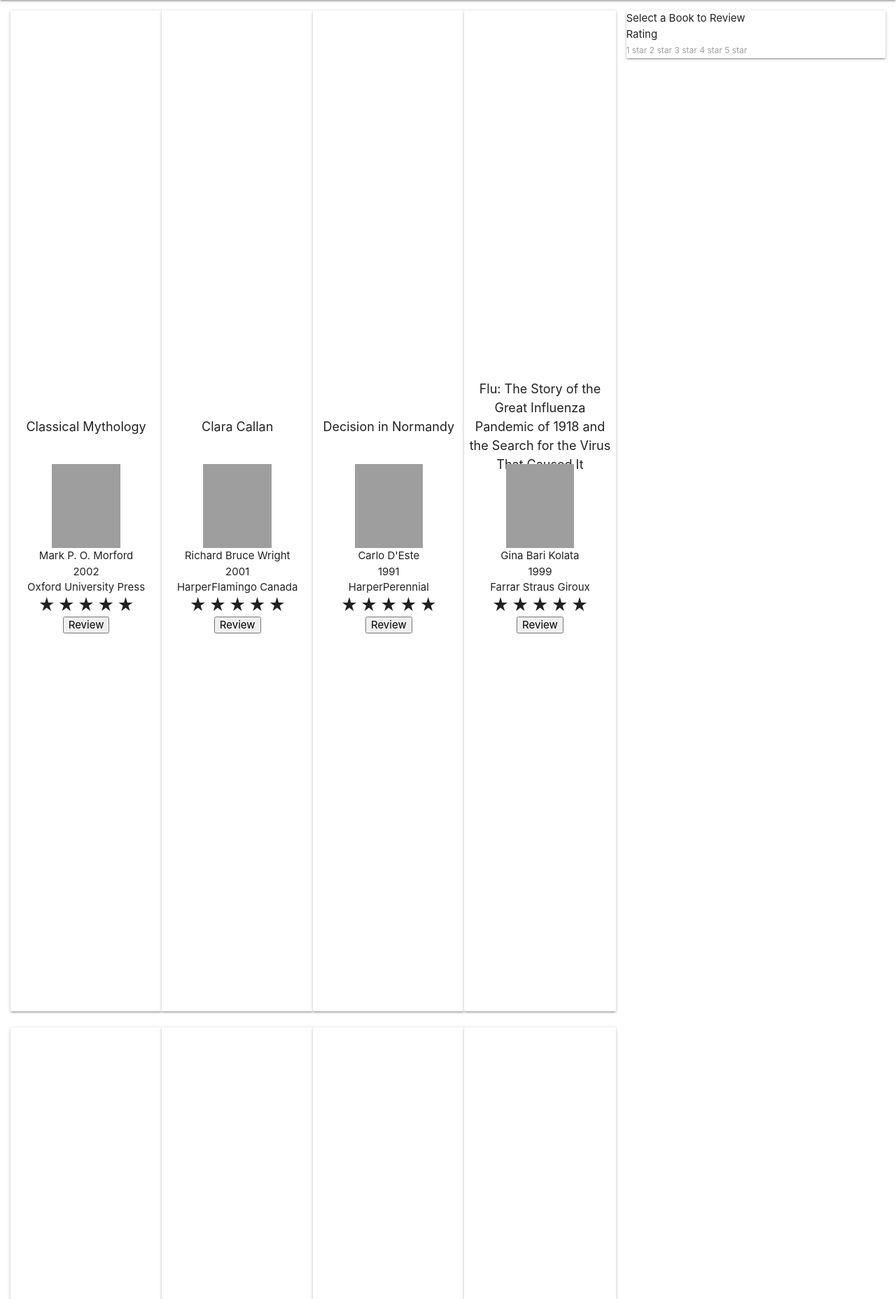
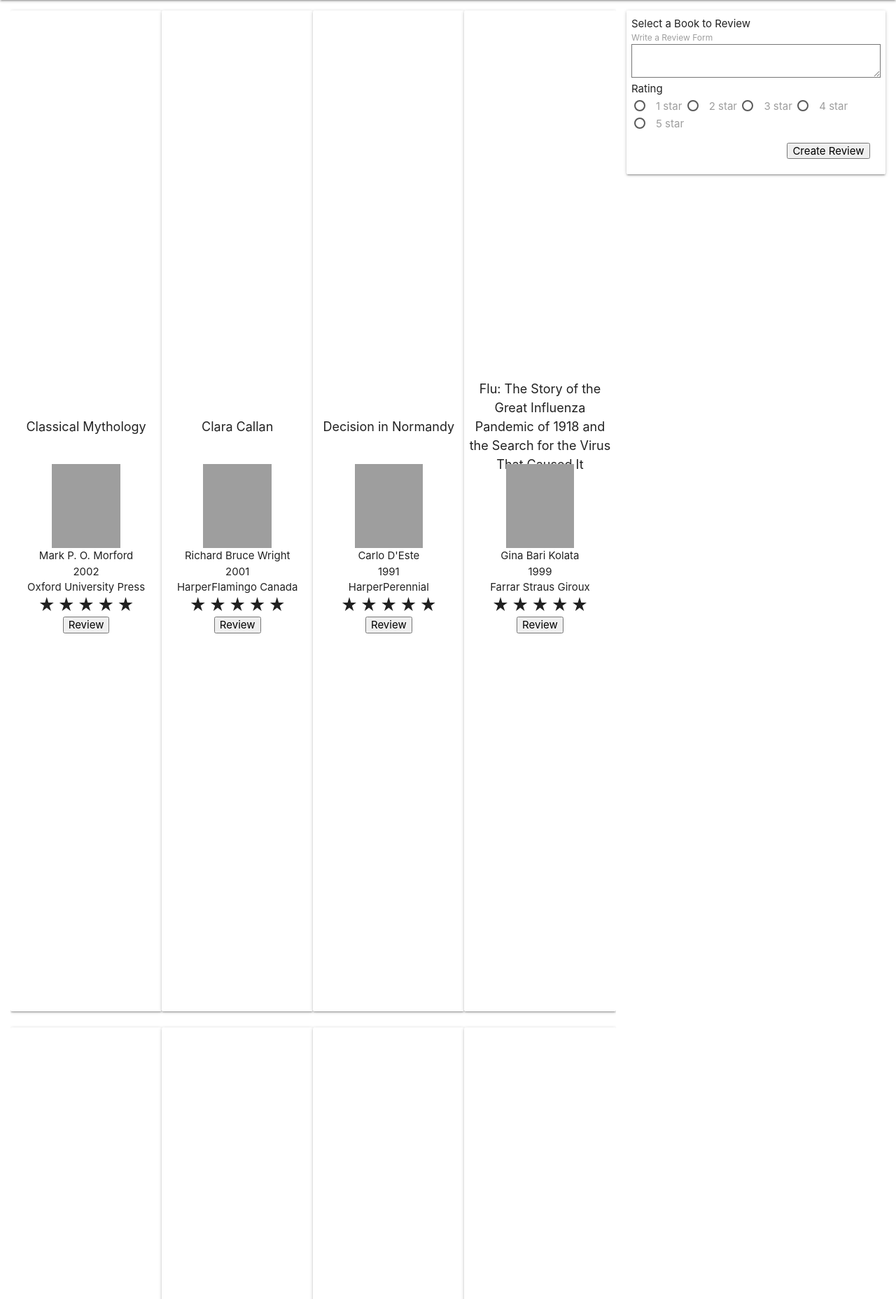
Before and after one commit to munesha55/fe2022, a Flask app: page / in a window 1280 px wide. Shown: the part 64-1920 px from the top of the page at 70% size. Run offline with Flask 2, Linux system fonts and the light colour scheme; data comes from the database, SQL or seed files in the repository; grey boxes are pictures that could not be loaded.

Commit message:
get form to work

```diff
--- a/App/static/index.html
+++ b/App/static/index.html
@@ -31,35 +31,39 @@
 			<div id="reviews">
 				<div class="card">
 					<span id="form-title">Select a Book to Review</span>
-					<form action="#" onclick="submit()">
+					<form action="#" id="reviewForm" onsubmit="addReview();">
 						<label
-							Write a Review Form
-							<textarea name="text" id="" cols="30" rows="10"></textarea>
+							<span>Write a Review Form</span>
+							<textarea name="text" style="height: 4em; width: 100%;"></textarea>
 						</label>
 						<span>Rating</span>
 						<div>
 							<label>
-								<input type="radio" name="rating" value="1">
-								1 star
+								<input type="radio" name="rating" value="1" class="with-gap">
+								<span>1 star</span>
 							</label>
 							<label>
-								<input type="radio" name="rating" value="2">
-								2 star
+								<input type="radio" name="rating" value="2" class="with-gap">
+								<span>2 star</span>
 							</label>
 							<label>
-								<input type="radio" name="rating" value="3">
-								3 star
+								<input type="radio" name="rating" value="3" class="with-gap">
+								<span>3 star</span>
 							</label>
 							<label>
-								<input type="radio" name="rating" value="4">
-								4 star
+								<input type="radio" name="rating" value="4" class="with-gap">
+								<span>4 star</span>
 							</label>
 							<label>
-								<input type="radio" name="rating" value="5">
-								5 star
+								<input type="radio" name="rating" value="5" class="with-gap">
+								<span>5 star</span>
 							</label>
 						</div>
+						<button type="button" onclick="addReview();">Create Review</button>
 					</form>
+				</div>
+				<div id="reviewList">
+
 				</div>
 			</div>
 		</div>
--- a/App/static/main.js
+++ b/App/static/main.js
@@ -32,3 +32,21 @@
 	// books.innerHTML = `<h1>TEST</h1>`;
 	load_books();
 });
+
+async function get_reviews(formData){
+	let response = await fetch(`/createReview/${formData}`);
+	let results = await response.json();
+	return results;
+}
+
+const reviews = document.getElementById("reviewList");
+function addReview(e){
+	let formData = new FormData(document.getElementById("reviewForm"));
+	// let results = get_reviews(formData);
+	let html = `<h1>${formData.get('text')}</h1>`;
+	// for (let review of results){
+
+	// }
+	reviews.innerHTML = html;
+	e.preventDefault();
+}
--- a/App/static/style.css
+++ b/App/static/style.css
@@ -1,5 +1,9 @@
 *{
 	box-sizing: border-box;
+}
+
+body{
+	overflow: hidden;
 }
 
 #content{
@@ -14,6 +18,8 @@
 	flex-grow: 7;
 	flex-wrap: wrap;
 	margin: 0 0.5em;
+	height: 88vh;
+	overflow-y: scroll;
 }
 
 #reviews{
@@ -24,9 +30,29 @@
 	margin: 0 0.5em;
 }
 
+#reviews .card{
+	padding: 0.5em;
+}
+
 #reviews form{
 	display: flex;
 	flex-direction: column;
+}
+
+#reviews button{
+	display: flex;
+	margin: 1em;
+	margin-left: auto;
+}
+
+#reviewList{
+	height: 53vh;
+	overflow-y: auto;
+}
+
+#reviewList .card{
+	padding: 0.5em;
+	margin: 0.5em;
 }
 
 .book{
```
